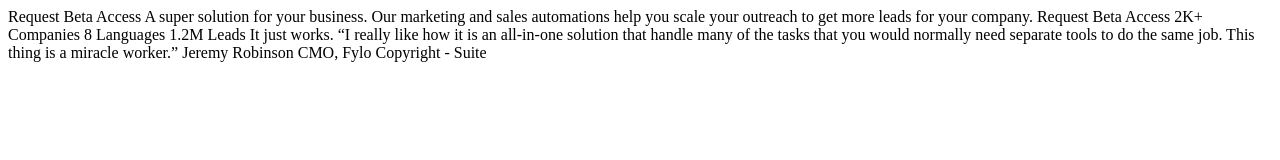
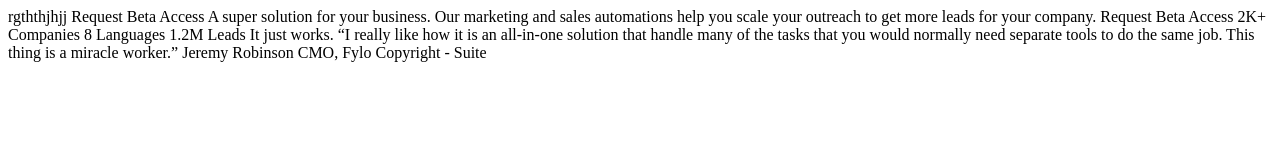
Before and after one commit to Frankamazin/AmaliProject, a plain HTML site: page index.html in a window 1280 px wide. Drawn offline with Linux system fonts and the light colour scheme.

Commit message:
Update index.html

```diff
--- a/index.html
+++ b/index.html
@@ -9,7 +9,7 @@
   <title>Frontend Mentor | Suite landing page</title>
 </head>
 <body>
-
+rgththjhjj
   Request Beta Access
 
   A super solution for your business.
```
